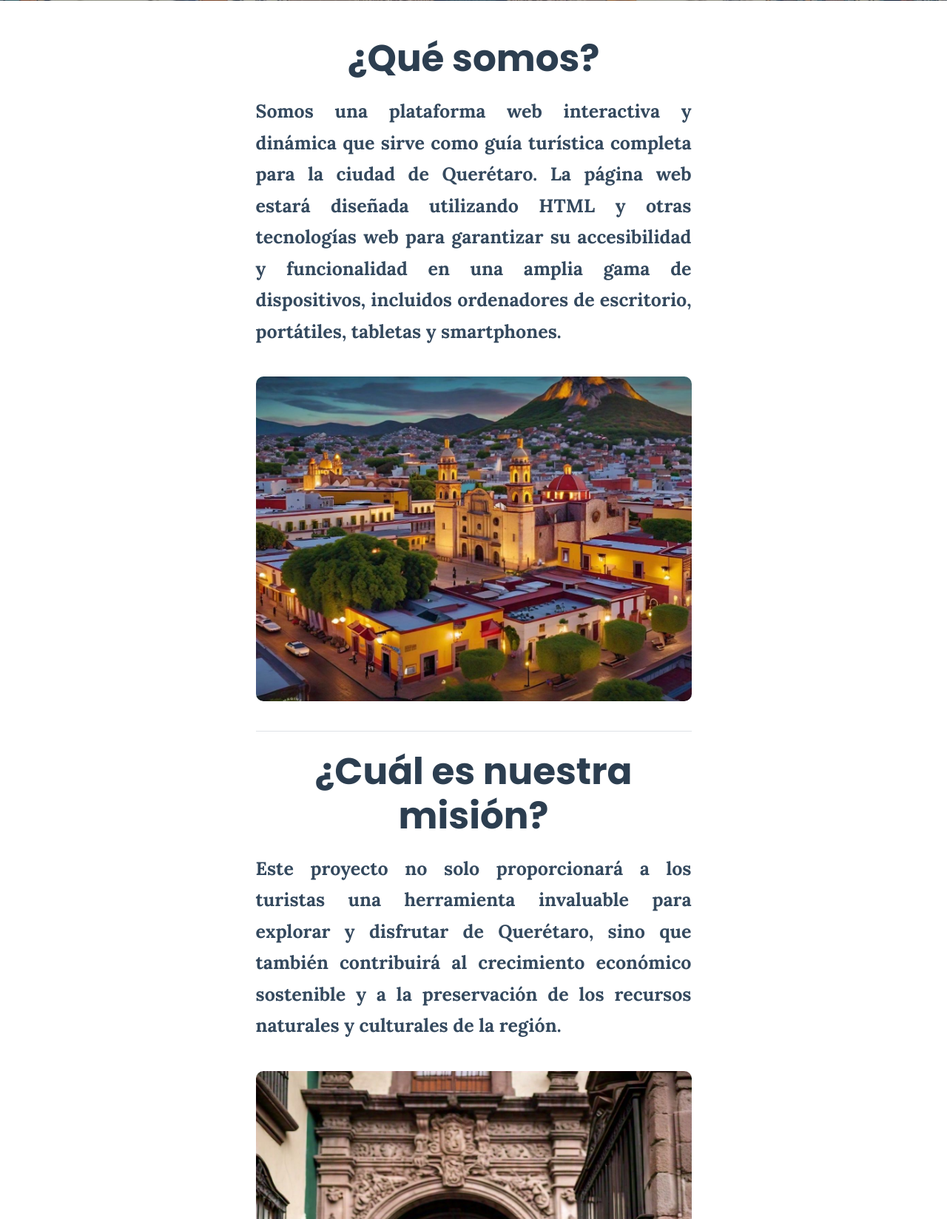
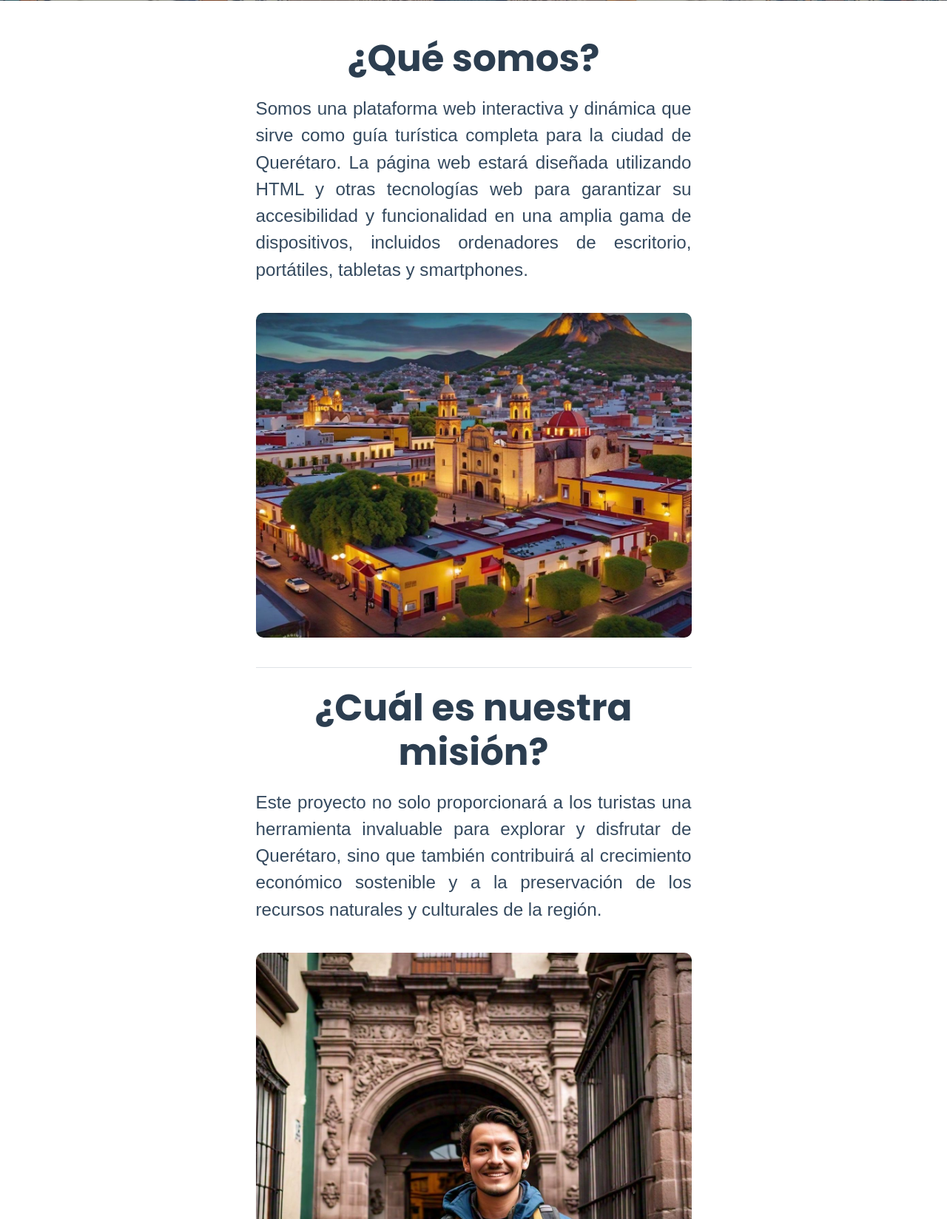
Before and after one commit to MichelleQM/PI-Flask, a Flask app: page / in a window 1280 px wide. Shown: the part 505-2153 px from the top of the page at 74% size. Run offline with Flask 3, Linux system fonts and the light colour scheme; some libraries are stand-ins or nearby versions.

Commit message:
Index final

```diff
--- a/templates/index.html
+++ b/templates/index.html
@@ -15,12 +15,13 @@
             margin-bottom: 20px; /* Espacio debajo del título */
         }
         .post-subtitle {
-            font-family: 'Lora', serif; /* Cambia la fuente para el subtítulo */
-            font-size: 1.25em; /* Ajusta el tamaño del subtítulo */
+            font-family: 'Arial'; /* Cambia la fuente para el subtítulo */
+            font-size: 1.21em; /* Ajusta el tamaño del subtítulo */
             color: #34495e; /* Color del texto del subtítulo */
-            line-height: 1.7; /* Altura de línea para mejor legibilidad */
+            line-height: 1.5; /* Altura de línea para mejor legibilidad */
             text-align: justify; /* Justifica el texto */
             margin-bottom: 20px; /* Espacio debajo del subtítulo */
+            font-weight: normal;
         }
         /* Estilos para los bloques de texto e imagen */
         .post-preview {
```
